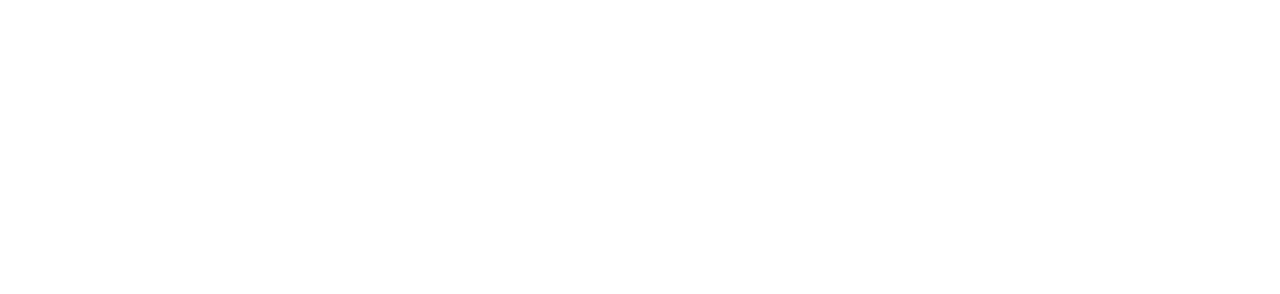
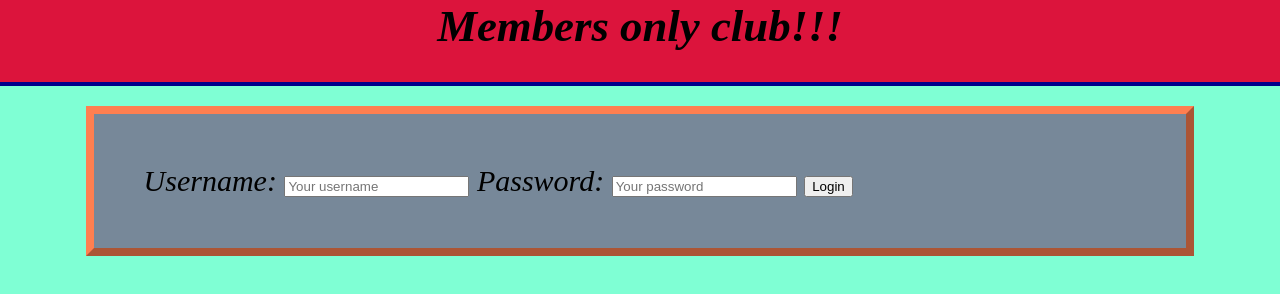
Before and after one commit to Drakeclaw88/inloggningssida, a plain HTML site: page index.html in a window 1280 px wide. Drawn offline with Linux system fonts and the light colour scheme.

Commit message:
finish the look of startview

```diff
--- a/index.html
+++ b/index.html
@@ -3,9 +3,24 @@
 <head>
     <meta charset="UTF-8">
     <meta name="viewport" content="width=device-width, initial-scale=1.0">
+    <link rel="stylesheet" href="styles.css" />
     <title>Inloggningssida</title>
 </head>
 <body>
+    <header>
+        <h1>Members only club!!!</h1>
+    </header>
+    <section class="container">
+        <div class="loginForm">
+           Username: <input type="text" name="" id="user" placeholder="Your username">
+           Password: <input type="password" name="" id="password" placeholder="Your password">
+           <button id="buttonLogin">Login</button>
+
+
+        </div>
+
+
+    </section>
 
 
 
--- a/styles.css
+++ b/styles.css
@@ -9,11 +9,40 @@ html, body
     padding: 0;
     min-height: 100%;
     background-color: aquamarine;
+    font-style: italic;
+}
+
+header
+{
+    text-align: center;
+    font-size: 1.4em;
+    font-weight: lighter;
+    background-color: crimson;
+    padding-bottom: 30px;
+    border-width: 4px;
+    border-bottom-style: solid;
+    border-color: darkblue;
+}
+
+header h1 {
+    margin: 0;
 }
 
 .container
 {
-    max-width: 900px;
+    max-width: 1200px;
     margin: 0 auto;
     padding: 0 1.6em;
 }
+
+
+.loginForm
+{
+    background-color: lightslategray;
+    padding: 50px;
+    margin: 20px;
+    border-style: outset;
+    border-width: 8px;
+    border-color: coral;
+    font-size: 30px;
+}
```
